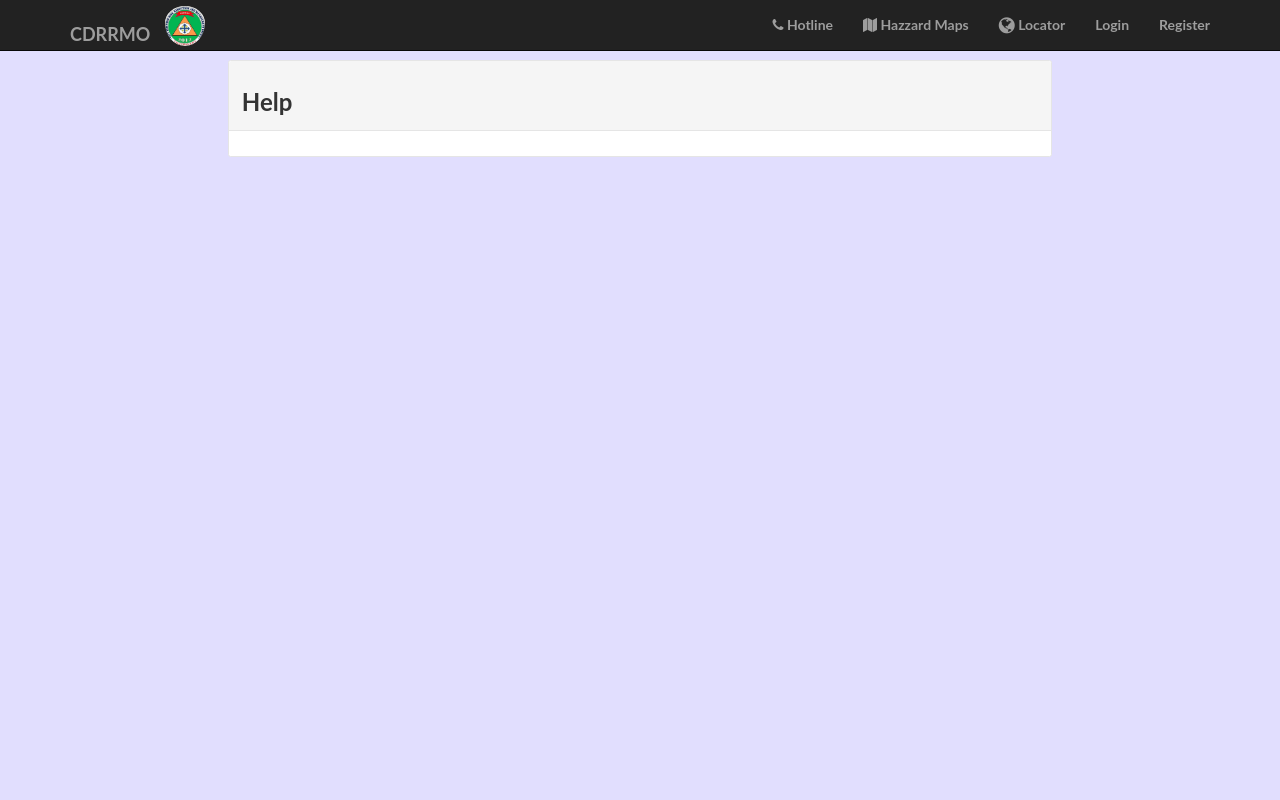
After one commit to Jheysoon/TADPS, a CodeIgniter app: page /database/help in a window 1280 px wide. The commit adds this page. Run offline with CodeIgniter, Linux system fonts and the light colour scheme.

Commit message:
initial help mark up

```diff
--- a/application/config/routes.php
+++ b/application/config/routes.php
@@ -92,3 +92,4 @@ $route['forgot_password']       = 'users/forgot';
 $route['confirm_post']			= 'post/confirm';
 $route['confirm/(:num)']		= 'post/conf/$1';
 $route['phpinfo']               = 'main/phpinfo';
+$route['help']                  = 'main/help';
--- a/application/controllers/Main.php
+++ b/application/controllers/Main.php
@@ -227,4 +227,9 @@ class Main extends CI_Controller
     {
         //$this->db->update('users', array('password' => '40be4e59b9a2a2b5dffb918c0e86b3d7'));
     }
+
+    public function help()
+    {
+        $this->load->view('help');
+    }
 }
--- /dev/null
+++ b/application/views/help.php
@@ -0,0 +1,19 @@
+<?php $this->load->view('includes/header') ?>
+<body>
+    <?php $this->load->view('includes/outsidemenu') ?>
+    <div class="container-fluid">
+        <div class="row">
+            <div class="col-md-8 col-md-offset-2">
+                <div class="card">
+                    <div class="card-header">
+                        <h3 class="card-title">Help</h3>
+                    </div>
+                    <div class="card-block">
+
+                    </div>
+                </div>
+            </div>
+        </div>
+    </div>
+</body>
+</html>
--- a/application/views/hotlines.php
+++ b/application/views/hotlines.php
@@ -41,3 +41,4 @@
      ?>
     <script type="text/javascript" src="/assets/js/login_register.js"></script>
 </body>
+</html>
--- a/application/views/includes/menu.php
+++ b/application/views/includes/menu.php
@@ -41,6 +41,7 @@
                         <?php if($this->session->userdata('type') == 'admin') { ?>
                             <li><a href="/logs">Logs</a></li>
                         <?php } ?>
+                        <li><a href="/help">Help</a></li>
                     </ul>
                 </li>
             </ul>
```
